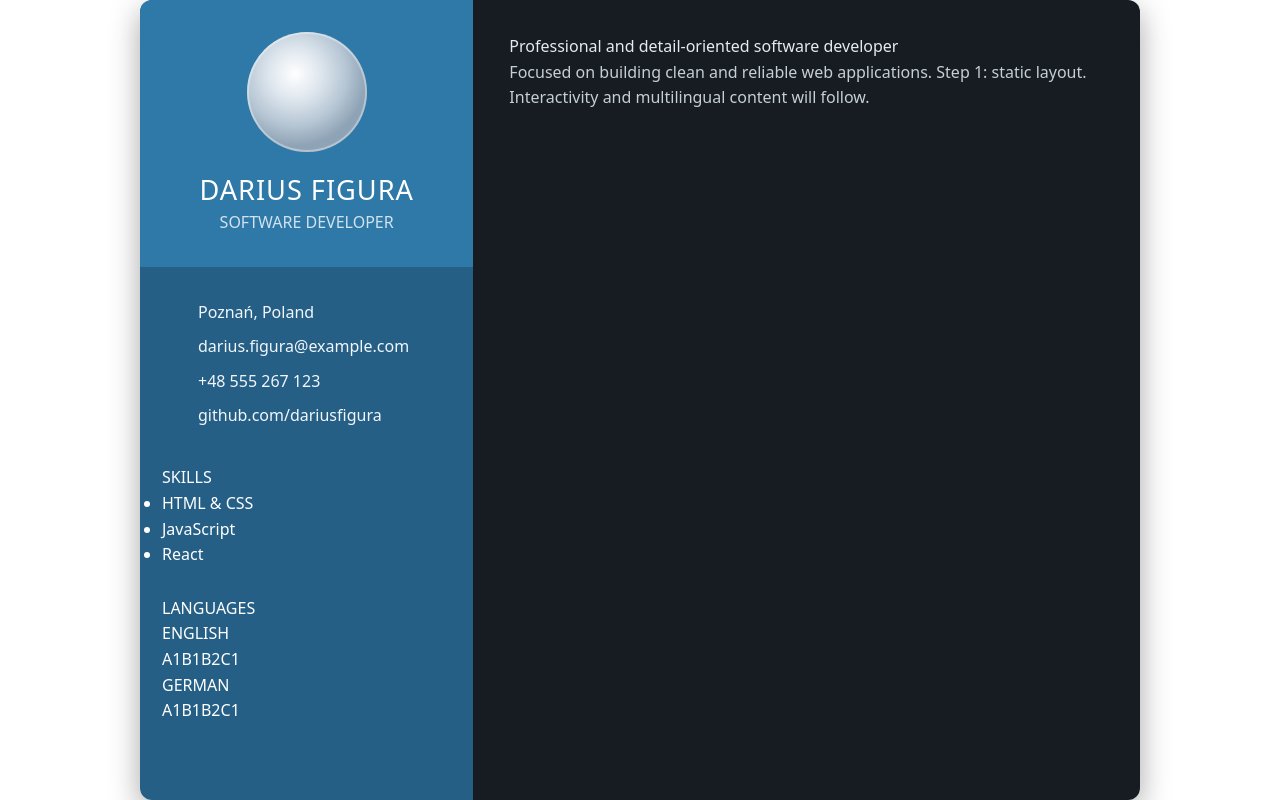
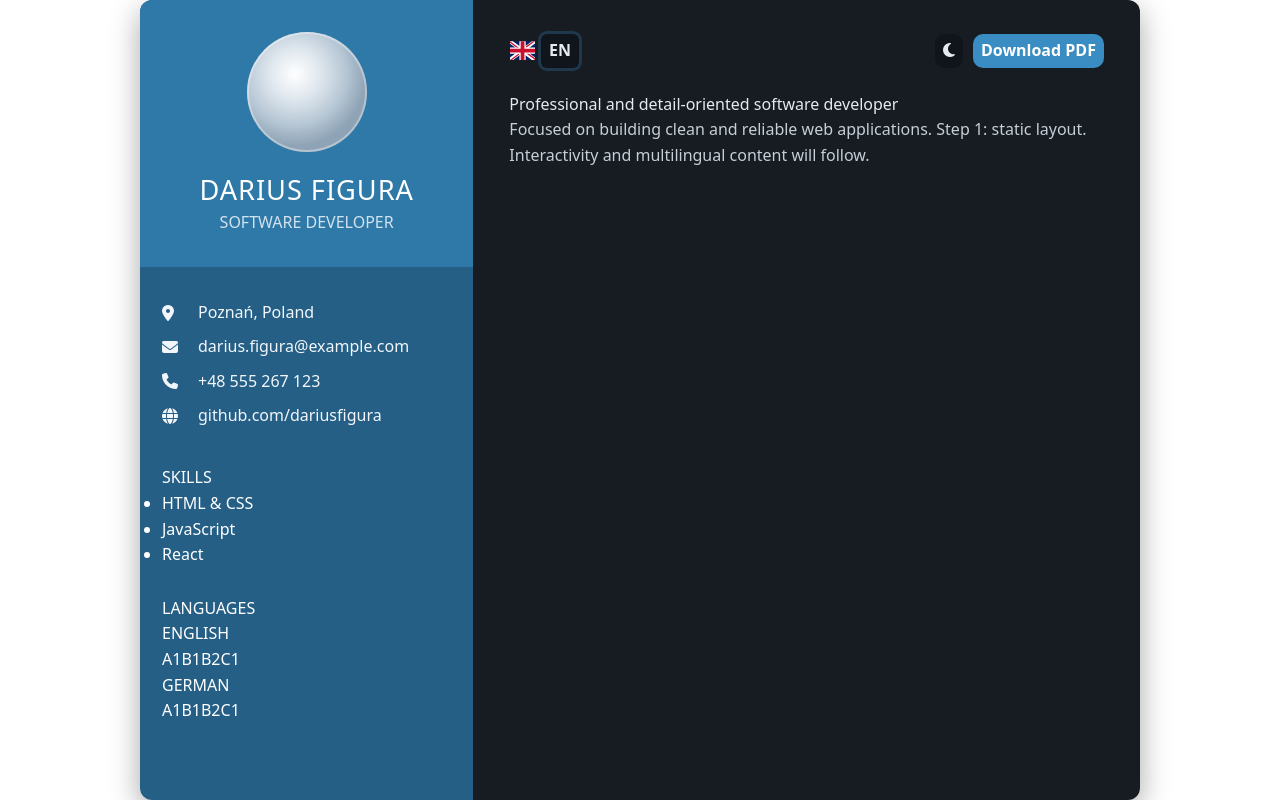
Before and after one commit to PixeStudio/cv_project, a plain HTML site: page index.html in a window 1280 px wide. Drawn offline with nearby package versions, Linux system fonts and the light colour scheme.

Commit message:
feat: add r/l panel and functionality

```diff
--- a/css/style.css
+++ b/css/style.css
@@ -115,7 +115,8 @@
 .contact li {
     display: grid;
     grid-template-columns: 24px 1fr;
-    align-items: start;
+    align-items: center;
+    justify-items: start;
     gap: 12px;
     margin: .55rem 0;
     color: #f2f6fa;
@@ -141,6 +142,62 @@
     padding: 34px 36px;
 }
 
+.topbar {
+    display: flex;
+    align-items: center;
+    gap: 12px;
+    justify-content: space-between;
+}
+
+.lang-select-wrapper {
+    display: flex;
+    align-items: center;
+    gap: 6px;
+}
+
+#lang-flag {
+    font-size: 1.2rem;
+}
+
+.lang-select {
+    appearance: none;
+    border: 0;
+    border-radius: 6px;
+    padding: 4px 8px;
+    background: var(--card);
+    color: var(--text-100);
+    box-shadow: var(--ring);
+    font-weight: 600;
+}
+
+[data-theme="light"] .lang-select {
+    background: #eef1f5;
+    color: #0b1116;
+    box-shadow: none;
+}
+
+.actions {
+    display: flex;
+    gap: 10px;
+}
+
+.theme-toggle,
+.download {
+    border: 0;
+    border-radius: 10px;
+    padding: 4px 8px;
+    background: var(--card);
+    color: var(--text-100);
+    cursor: pointer;
+}
+
+.download {
+    background: var(--blue-600);
+    color: #fff;
+    font-weight: 600;
+    padding: 4px 8px;
+}
+
 .intro {
     max-width: 820px;
     color: var(--text-100);
--- a/index.html
+++ b/index.html
@@ -5,7 +5,10 @@
   <meta name="viewport" content="width=device-width, initial-scale=1.0" />
   <title>Dariusz Figura – CV</title>
   <link rel="stylesheet" href="css/style.css" />
-  <link rel="shortcut icon" href="favicon.ico" type="image/x-icon">
+  <!-- Font Awesome -->
+  <link href="https://cdnjs.cloudflare.com/ajax/libs/font-awesome/6.5.0/css/all.min.css" rel="stylesheet">
+  <!-- Flags -->
+  <link rel="stylesheet" href="https://cdnjs.cloudflare.com/ajax/libs/flag-icons/6.7.0/css/flag-icons.min.css">
 </head>
 <body>
 
@@ -61,7 +64,23 @@
 <!-- RIGHT COLUMN -->
   <main class="main" aria-label="Main content with bio and sections">
     <div class="main-container">
-      <!-- Na start tylko intro -->
+      <div class="topbar">
+        <div class="lang-select-wrapper">
+          <span id="lang-flag" class="fi fi-gb"></span>
+          <select id="lang-switch"class="lang-select" aria-label="Select language">
+            <option value="en" selected>EN</option>
+            <option value="de">DE</option>
+            <option value="fr">FR</option>
+            <option value="pl">PL</option>
+          </select>
+        </div>
+        <div class="actions">
+          <button class="theme-toggle" id="btn-theme" type="button" aria-label="Toggle theme">
+            <i class="fa-solid fa-moon"></i>
+          </button>
+          <button class="download" id="btn-download" type="button">Download PDF</button>
+        </div>
+      </div>
       <header class="intro">
         <h1>Professional and detail-oriented software developer</h1>
         <p>Focused on building clean and reliable web applications. Step 1: static layout. Interactivity and multilingual content will follow.</p>
@@ -69,6 +88,7 @@
     </div>
   </main>
 </div>
+<script src="js/script.js"></script>
 
 </body>
 </html>
--- /dev/null
+++ b/js/script.js
@@ -0,0 +1,61 @@
+//RIGHT PANEL > Language switcher
+
+document.addEventListener('DOMContentLoaded', () => {
+    const langSwitch = document.getElementById('lang-switch');
+    const flagEl = document.getElementById('lang-flag');
+    const root = document.documentElement;
+
+    //map languages to flags
+    const langToFlag = {
+        en: 'fi-gb',
+        de: 'fi-de',
+        fr: 'fi-fr',
+        pl: 'fi-pl'
+    };
+
+    function applyLanguage(code) {
+        const lang = (code || 'en').toLowerCase();
+        root.lang = lang;
+        if (flagEl) flagEl.className = `fi ${langToFlag[lang] || 'fi-gb'}`;
+    }
+
+    if (langSwitch && flagEl) {
+        //default value
+        applyLanguage(langSwitch.value);
+
+        //change by choice
+        langSwitch.addEventListener('change', (e) => applyLanguage(e.target.value));
+    }
+});
+
+// > Theme toggle
+
+const btnTheme = document.getElementById('btn-theme');
+const THEME_KEY = 'cv_theme';
+
+function setTheme(theme) {
+    document.documentElement.setAttribute('data-theme', theme);
+
+    if (btnTheme) {
+        btnTheme.innerHTML =
+        theme === 'light'
+            ? '<i class="fa-solid fa-sun"></i>'
+            : '<i class="fa-solid fa-moon"></i>'
+    }
+
+    try {
+        localStorage.setItem(THEME_KEY, theme);} catch{}
+}
+
+    const savedTheme = (() => {
+        try { return localStorage.getItem(THEME_KEY); } catch { return null; }
+    })();
+    setTheme(savedTheme === 'light' || savedTheme === 'dark' ? savedTheme : 'dark');
+
+    if (btnTheme) {
+        btnTheme.addEventListener('click', () => {
+            const current = document.documentElement.getAttribute('data-theme');
+            const next = current === 'light' ? 'dark' : 'light';
+            setTheme(next);
+        });
+}
```
Also changed, not shown: 2 other files.
